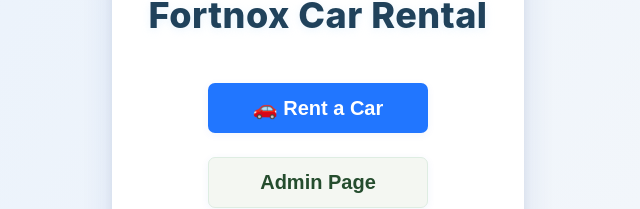
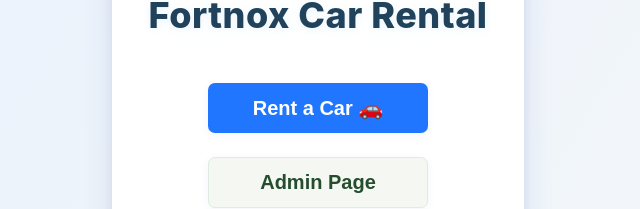
Before and after one commit to valle1336/fortnox_car_rental_react, a React (Create React App) app: page / in a window 1280 px wide. Shown: the part 277-486 px from the top of the page, without its empty margins (322-962 px from the left). Built offline with nearby package versions, Linux system fonts and the light colour scheme; no server answers.

Commit message:
Moved icon on IndexPage

```diff
--- a/src/pages/IndexPage.jsx
+++ b/src/pages/IndexPage.jsx
@@ -42,7 +42,7 @@ function IndexPage() {
           onClick={() => (window.location.href = "/rent")}
           style={{ ...buttonStyle, marginBottom: 14 }}
         >
-          🚗 Rent a Car
+          Rent a Car 🚗
         </button>
         <button
           onClick={() => (window.location.href = "/admin")}
```
